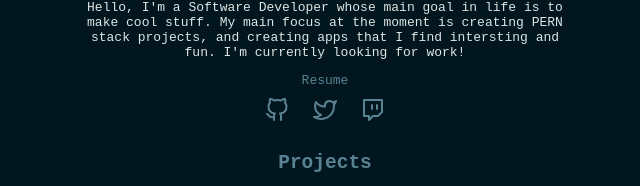
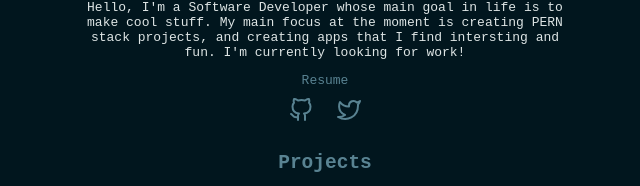
Before and after one commit to DanielOhn/portfolio-site, a React (Create React App) app: page / in a window 1280 px wide. Shown: the part 105-291 px from the top of the page, without its empty margins (315-955 px from the left). Built offline with nearby package versions, Linux system fonts and the light colour scheme.

Commit message:
Comment out Twitch social link.

```diff
--- a/src/App.js
+++ b/src/App.js
@@ -29,7 +29,7 @@ function App() {
       <div className='social'>
         <Github />
         <Twitter />
-        <Twitch />
+        {/* <Twitch /> */}
       </div>
       <div className='projects'>
         <h2>Projects</h2>
```
